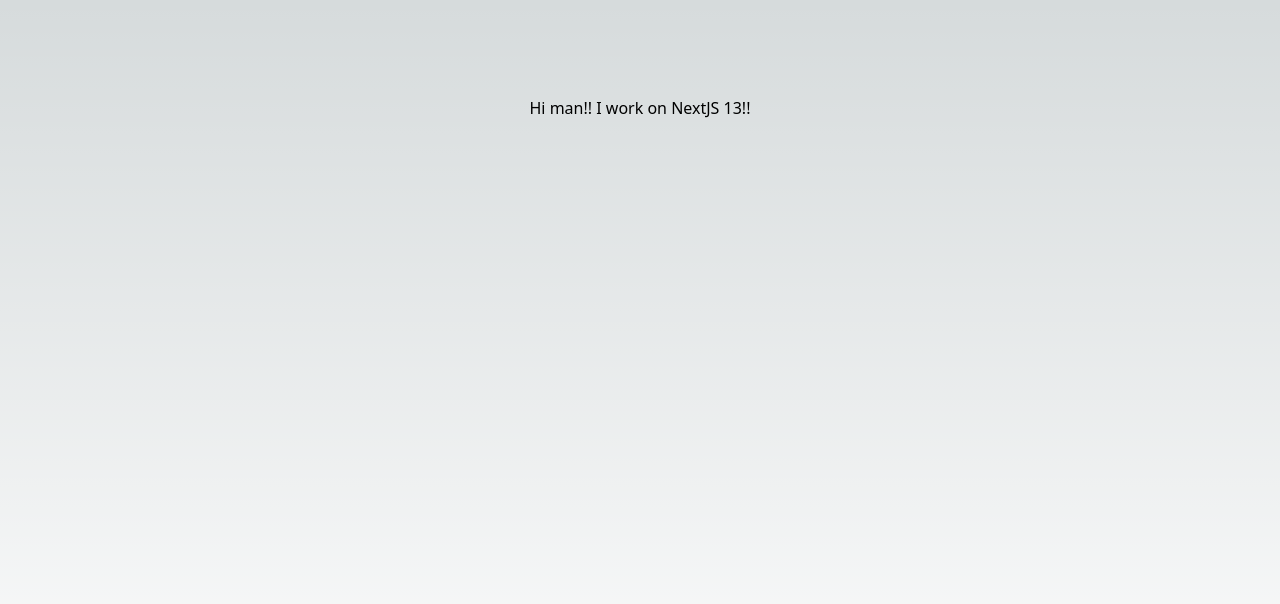
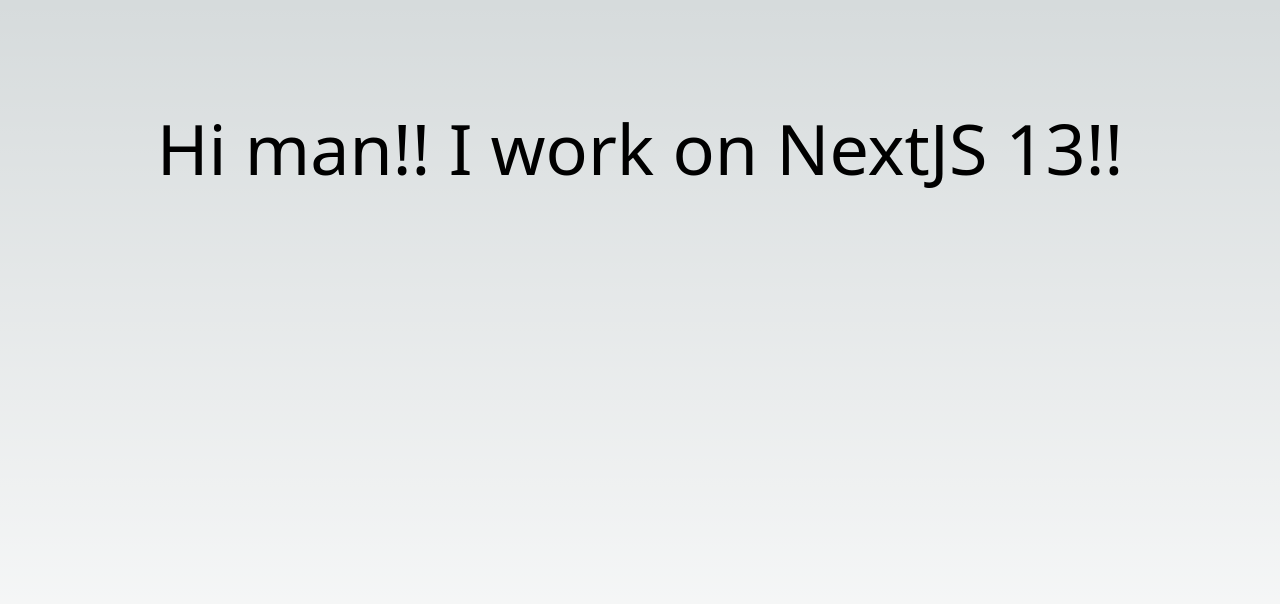
Before and after one commit to Fremen1990/opentable-nextjs, a Next.js app: page / in a window 1280 px wide. Shown: the top 604 px of the page. Built offline with nearby package versions, Linux system fonts and the light colour scheme.

Commit message:
:art: Section 2: File Based Routing and Navigation
- Adding Tailwind CSS

```diff
--- a/package.json
+++ b/package.json
@@ -21,5 +21,8 @@
     "react-dom": "18.2.0",
     "tailwindcss": "3.3.1",
     "typescript": "5.0.4"
+  },
+  "devDependencies": {
+    "prettier": "^2.8.7"
   }
 }
--- a/src/app/globals.css
+++ b/src/app/globals.css
@@ -2,26 +2,111 @@
 @tailwind components;
 @tailwind utilities;
 
-:root {
-  --foreground-rgb: 0, 0, 0;
-  --background-start-rgb: 214, 219, 220;
-  --background-end-rgb: 255, 255, 255;
-}
+
 
 @media (prefers-color-scheme: dark) {
   :root {
     --foreground-rgb: 255, 255, 255;
     --background-start-rgb: 0, 0, 0;
     --background-end-rgb: 0, 0, 0;
+
+    --primary-glow: radial-gradient(rgba(1, 65, 255, 0.4), rgba(1, 65, 255, 0));
+    --secondary-glow: linear-gradient(
+            to bottom right,
+            rgba(1, 65, 255, 0),
+            rgba(1, 65, 255, 0),
+            rgba(1, 65, 255, 0.3)
+    );
+
+    --tile-start-rgb: 2, 13, 46;
+    --tile-end-rgb: 2, 5, 19;
+    --tile-border: conic-gradient(
+            #ffffff80,
+            #ffffff40,
+            #ffffff30,
+            #ffffff20,
+            #ffffff10,
+            #ffffff10,
+            #ffffff80
+    );
+
+    --callout-rgb: 20, 20, 20;
+    --callout-border-rgb: 108, 108, 108;
+    --card-rgb: 100, 100, 100;
+    --card-border-rgb: 200, 200, 200;
   }
+}
+
+* {
+  box-sizing: border-box;
+  padding: 0;
+  margin: 0;
+}
+:root {
+  --max-width: 1100px;
+  --border-radius: 12px;
+  --font-mono: ui-monospace, Menlo, Monaco, 'Cascadia Mono', 'Segoe UI Mono',
+  'Roboto Mono', 'Oxygen Mono', 'Ubuntu Monospace', 'Source Code Pro',
+  'Fira Mono', 'Droid Sans Mono', 'Courier New', monospace;
+
+  --foreground-rgb: 0, 0, 0;
+  --background-start-rgb: 214, 219, 220;
+  --background-end-rgb: 255, 255, 255;
+
+  --primary-glow: conic-gradient(
+          from 180deg at 50% 50%,
+          #16abff33 0deg,
+          #0885ff33 55deg,
+          #54d6ff33 120deg,
+          #0071ff33 160deg,
+          transparent 360deg
+  );
+  --secondary-glow: radial-gradient(
+          rgba(255, 255, 255, 1),
+          rgba(255, 255, 255, 0)
+  );
+
+  --tile-start-rgb: 239, 245, 249;
+  --tile-end-rgb: 228, 232, 233;
+  --tile-border: conic-gradient(
+          #00000080,
+          #00000040,
+          #00000030,
+          #00000020,
+          #00000010,
+          #00000010,
+          #00000080
+  );
+
+  --callout-rgb: 238, 240, 241;
+  --callout-border-rgb: 172, 175, 176;
+  --card-rgb: 180, 185, 188;
+  --card-border-rgb: 131, 134, 135;
+}
+
+html,
+body {
+  max-width: 100vw;
+  overflow-x: hidden;
 }
 
 body {
   color: rgb(var(--foreground-rgb));
   background: linear-gradient(
-      to bottom,
-      transparent,
-      rgb(var(--background-end-rgb))
-    )
-    rgb(var(--background-start-rgb));
+          to bottom,
+          transparent,
+          rgb(var(--background-end-rgb))
+  )
+  rgb(var(--background-start-rgb));
 }
+
+a {
+  color: inherit;
+  text-decoration: none;
+}
+
+@media (prefers-color-scheme: dark) {
+  html {
+    color-scheme: dark;
+  }
+}
--- a/src/app/page.tsx
+++ b/src/app/page.tsx
@@ -1,12 +1,14 @@
-import Image from 'next/image'
-import { Inter } from 'next/font/google'
+import Image from "next/image";
+import { Inter } from "next/font/google";
 
-const inter = Inter({ subsets: ['latin'] })
+const inter = Inter({ subsets: ["latin"] });
 
 export default function Home() {
   return (
     <main className="flex min-h-screen flex-col items-center justify-between p-24">
-<h1>Hi man!! I work on NextJS 13!!</h1>
+      <h1 className="text-black-500 text-7xl">
+        Hi man!! I work on NextJS 13!!
+      </h1>
     </main>
-  )
+  );
 }
--- a/tailwind.config.js
+++ b/tailwind.config.js
@@ -7,12 +7,25 @@
   ],
   theme: {
     extend: {
-      backgroundImage: {
-        'gradient-radial': 'radial-gradient(var(--tw-gradient-stops))',
-        'gradient-conic':
-          'conic-gradient(from 180deg at 50% 50%, var(--tw-gradient-stops))',
-      },
+      // backgroundImage: {
+      //   'gradient-radial': 'radial-gradient(var(--tw-gradient-stops))',
+      //   'gradient-conic':
+      //     'conic-gradient(from 180deg at 50% 50%, var(--tw-gradient-stops))',
+      // },
     },
+    fontSize: {
+      "2xsm":"10px",
+      xsm:"12px",
+      sm:"13px",
+      reg:"15px",
+      ls:"18px",
+      "2xl":"22px",
+      "3xl":"25px",
+      "4xl":"32px",
+      "5xl":"40px",
+      "6xl":"50px",
+      "7xl":"70px",
+    }
   },
   plugins: [],
 }
```
Also changed, not shown: 1 other file (tests, documents, lock files or other folders).
